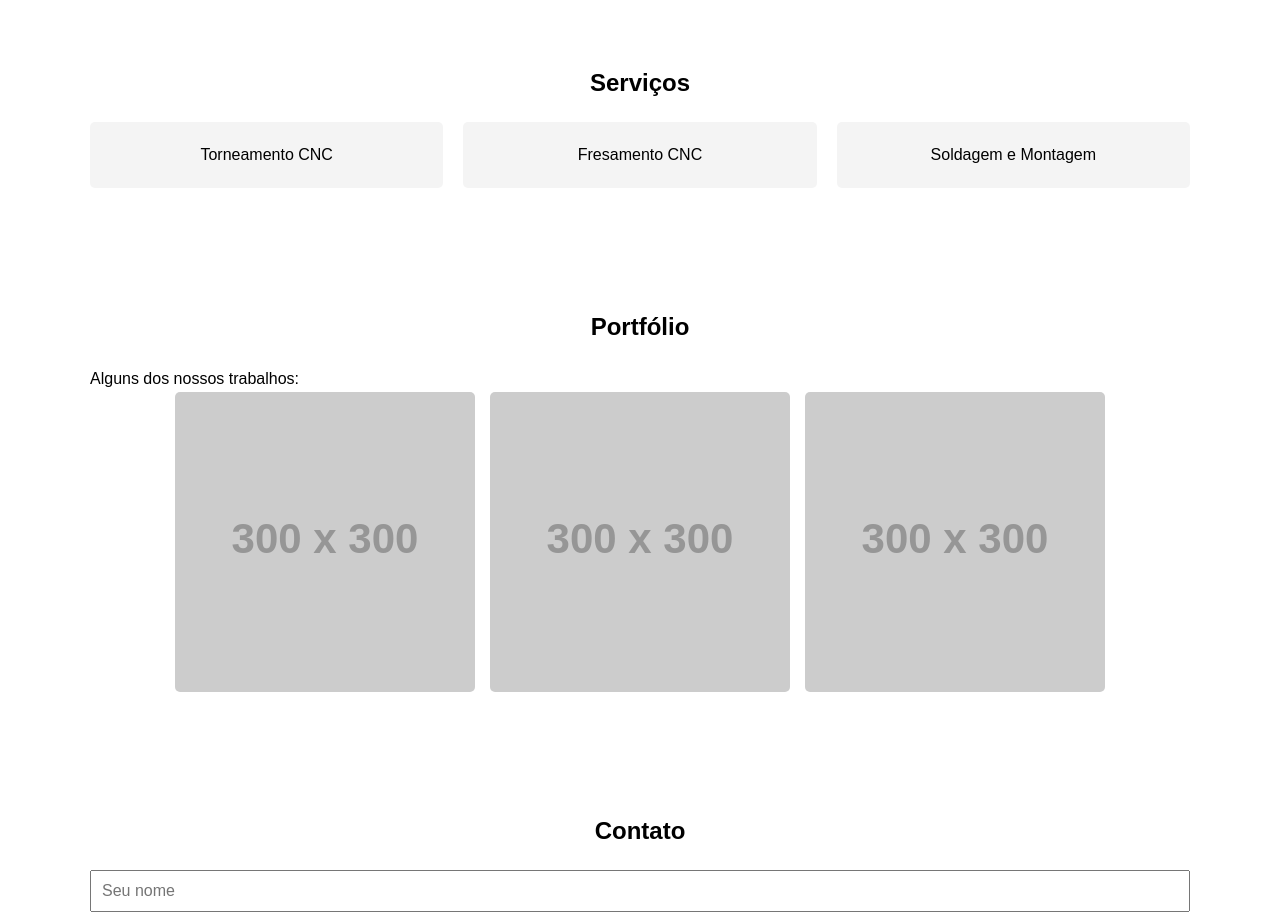
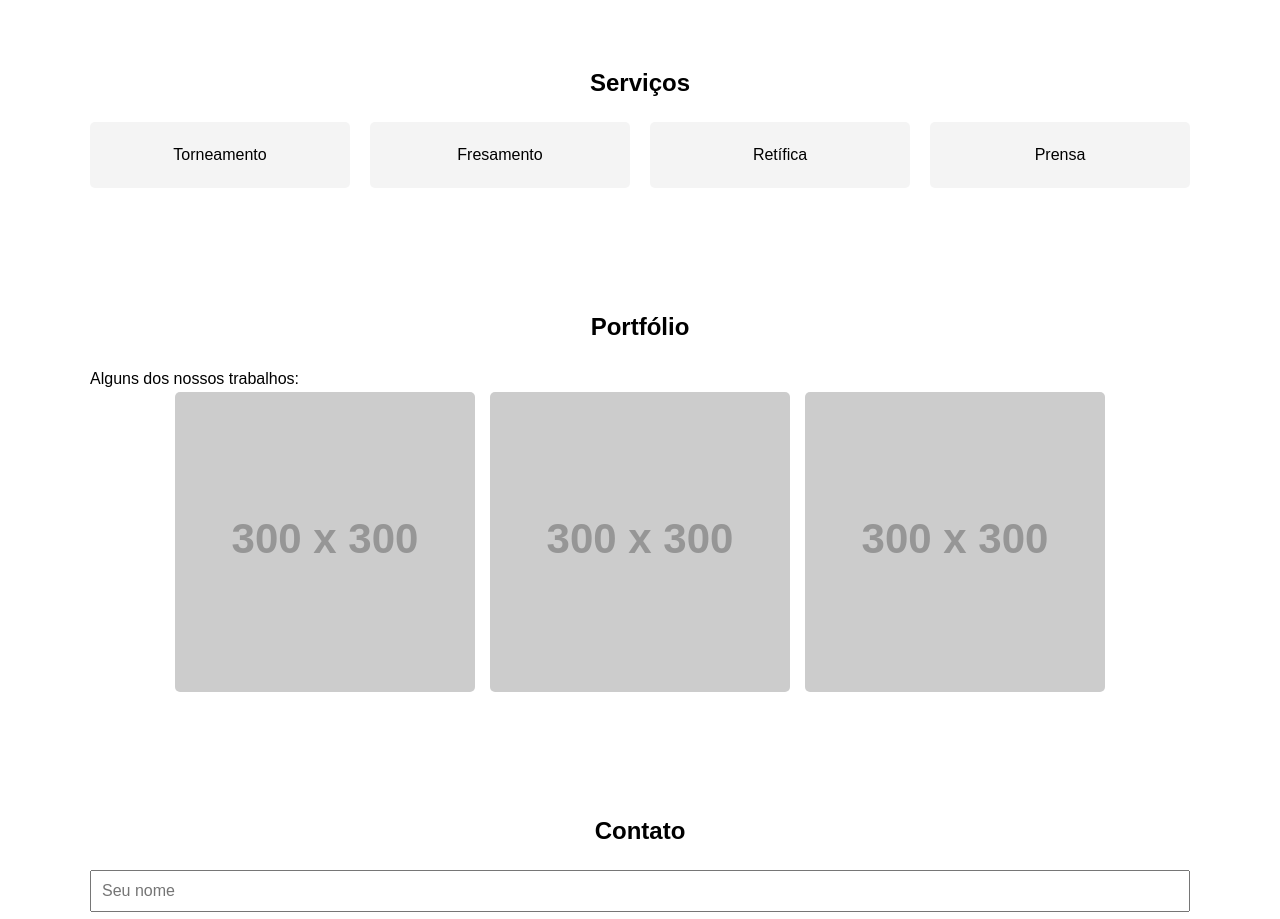
Before and after one commit to CaikeHenry007/Usiplan_Usinagem, a plain HTML site: page Index.html in a window 1280 px wide. Shown: the part 1000-1919 px from the top of the page. Drawn offline with Linux system fonts and the light colour scheme; placeholder pictures from the web are drawn by us.

Commit message:
Atualização

```diff
--- a/Index.html
+++ b/Index.html
@@ -47,9 +47,10 @@
         <div class="container">
             <h2>Serviços</h2>
             <div class="cards">
-                <div class="card">Torneamento CNC</div>
-                <div class="card">Fresamento CNC</div>
-                <div class="card">Soldagem e Montagem</div>
+                <div class="card">Torneamento</div>
+                <div class="card">Fresamento</div>
+                <div class="card">Retífica</div>
+                <div class="card">Prensa</div>
             </div>
         </div>
     </section>
```
